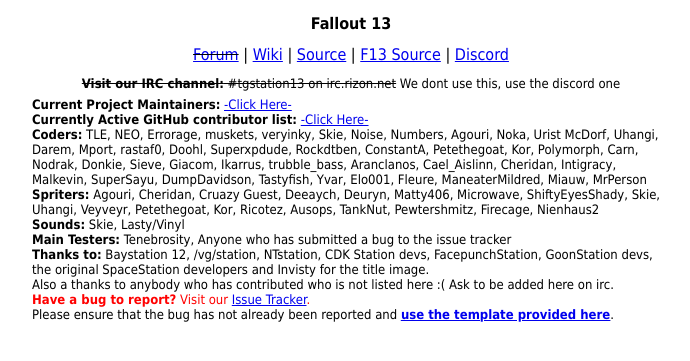
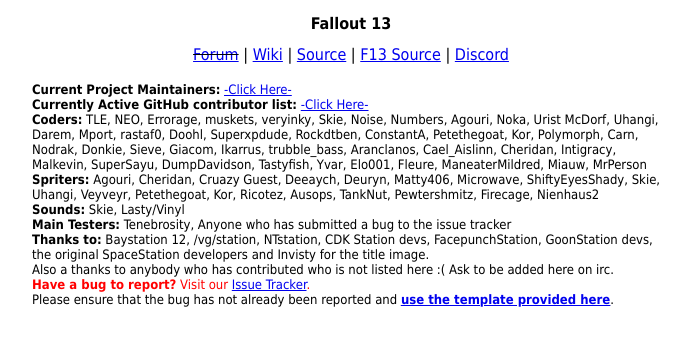
Before and after one commit to BadDeathclaw/Drymouth-Gulch, a Flask app: template html/templates/header.html in a window 1280 px wide. Shown: the top 361 px of the page, without its empty margins (289-979 px from the left). Run offline with Flask 2, Linux system fonts and the light colour scheme; the template is opened without the code that fills it, so the values that code supplies are empty; parts of the project's set-up code (start-up, migrations or seed data) failed here and were passed over.

Commit message:
Updates a lot of pointers and names
Might cause conflicts.

```diff
--- a/config/config.txt
+++ b/config/config.txt
@@ -14,7 +14,8 @@
 # There are various options which are hard-locked for security reasons.
 
 ## Server name: This appears at the top of the screen in-game and in the BYOND hub. Uncomment and replace 'tgstation' with the name of your choice.
- @SERVERNAME Bad Deathclaw TG Edition
+ @SERVERNAME [ENG] Drymouth Gulch
+## Napist Note: honestly all the display garbage should be setup to be handled via config, not in their own separate files. cross-ref code/game/world.dm #L245
 
 ## Server SQL name: This is the name used to identify the server to the SQL DB, distinct from SERVERNAME as it must be at most 32 characters.
  SERVERSQLNAME baddeathclaw
--- a/config/motd.txt
+++ b/config/motd.txt
@@ -12,7 +12,7 @@
 Questions regarding the server can be directed to anyone with a Scribe or Paladin role on our Discord.
 
 Github: https://github.com/BadDeathclaw/TG-Claw
-Discord: https://discord.gg/pY33Q8c
+Discord: https://discord.gg/TCj5cJN
 
 This server takes place before the Second Battle of Hoover Dam, in Nevada.
 </i>
--- a/html/changelog.html
+++ b/html/changelog.html
@@ -25,8 +25,7 @@
 		<td valign='top'>
 			<div align='center'><font size='3'><b>Fallout 13</b></font></div>
 
-			<p><div align='center'><font size='3'><strike><a href="http://www.tgstation13.org/phpBB/">Forum</a></strike> | <a href="http://www.tgstation13.org/wiki/Main_Page">Wiki</a> | <a href="https://github.com/tgstation/-tg-station">Source</a> | <a href="https://github.com/Digdugxx/TG-Claw">F13 Source</a> | <a href="https://discord.gg/pY33Q8c">Discord</a> </font></div></p>
-			<font size='2'><strike><b>Visit our IRC channel:</b> #tgstation13 on irc.rizon.net</strike> We dont use this, use the discord one</font>
+			<p><div align='center'><font size='3'><strike><a href="http://www.tgstation13.org/phpBB/">Forum</a></strike> | <a href="http://www.tgstation13.org/wiki/Main_Page">Wiki</a> | <a href="https://github.com/tgstation/-tg-station">Source</a> | <a href="https://github.com/BadDeathclaw/TG-Claw">F13 Source</a> | <a href="https://discord.gg/TCj5cJN">Discord</a> </font></div></p>
 			</td>
 	</tr>
 </table>
@@ -41,7 +40,7 @@
 			<font size='2'><b>Sounds:</b> Skie, Lasty/Vinyl<br></font>
 			<font size='2'><b>Main Testers:</b> Tenebrosity, Anyone who has submitted a bug to the issue tracker<br></font>
 			<font size='2'><b>Thanks to:</b> Baystation 12, /vg/station, NTstation, CDK Station devs, FacepunchStation, GoonStation devs, the original SpaceStation developers and Invisty for the title image.<br> Also a thanks to anybody who has contributed who is not listed here :( Ask to be added here on irc.</font>
-			<font size='2' color='red'><b><br>Have a bug to report?</b> Visit our <a href="https://github.com/Digdugxx/TG-Claw/issues">Issue Tracker</a>.<br></font>
+			<font size='2' color='red'><b><br>Have a bug to report?</b> Visit our <a href="https://github.com/BadDeathclaw/TG-Claw/issues">Issue Tracker</a>.<br></font>
 			<font size='2'>Please ensure that the bug has not already been reported and <u><a href="https://github.com/tgstation/-tg-station/issues/724"><b>use the template provided here</b></a></u>.</font>
 		</td>
 	</tr>
--- a/html/templates/header.html
+++ b/html/templates/header.html
@@ -25,8 +25,7 @@
 		<td valign='top'>
 			<div align='center'><font size='3'><b>Fallout 13</b></font></div>
 
-			<p><div align='center'><font size='3'><strike><a href="http://www.tgstation13.org/phpBB/">Forum</a></strike> | <a href="http://www.tgstation13.org/wiki/Main_Page">Wiki</a> | <a href="https://github.com/tgstation/-tg-station">Source</a> | <a href="https://github.com/Digdugxx/TG-Claw">F13 Source</a> | <a href="https://discord.gg/pY33Q8c">Discord</a> </font></div></p>
-			<font size='2'><strike><b>Visit our IRC channel:</b> #tgstation13 on irc.rizon.net</strike> We dont use this, use the discord one</font>
+			<p><div align='center'><font size='3'><strike><a href="http://www.tgstation13.org/phpBB/">Forum</a></strike> | <a href="http://www.tgstation13.org/wiki/Main_Page">Wiki</a> | <a href="https://github.com/tgstation/-tg-station">Source</a> | <a href="https://github.com/BadDeathclaw/TG-Claw">F13 Source</a> | <a href="https://discord.gg/TCj5cJN">Discord</a> </font></div></p>
 			</td>
 	</tr>
 </table>
```
Also changed, not shown: .github/ISSUE_TEMPLATE/feature_request.md, README.md, 1 other file.
